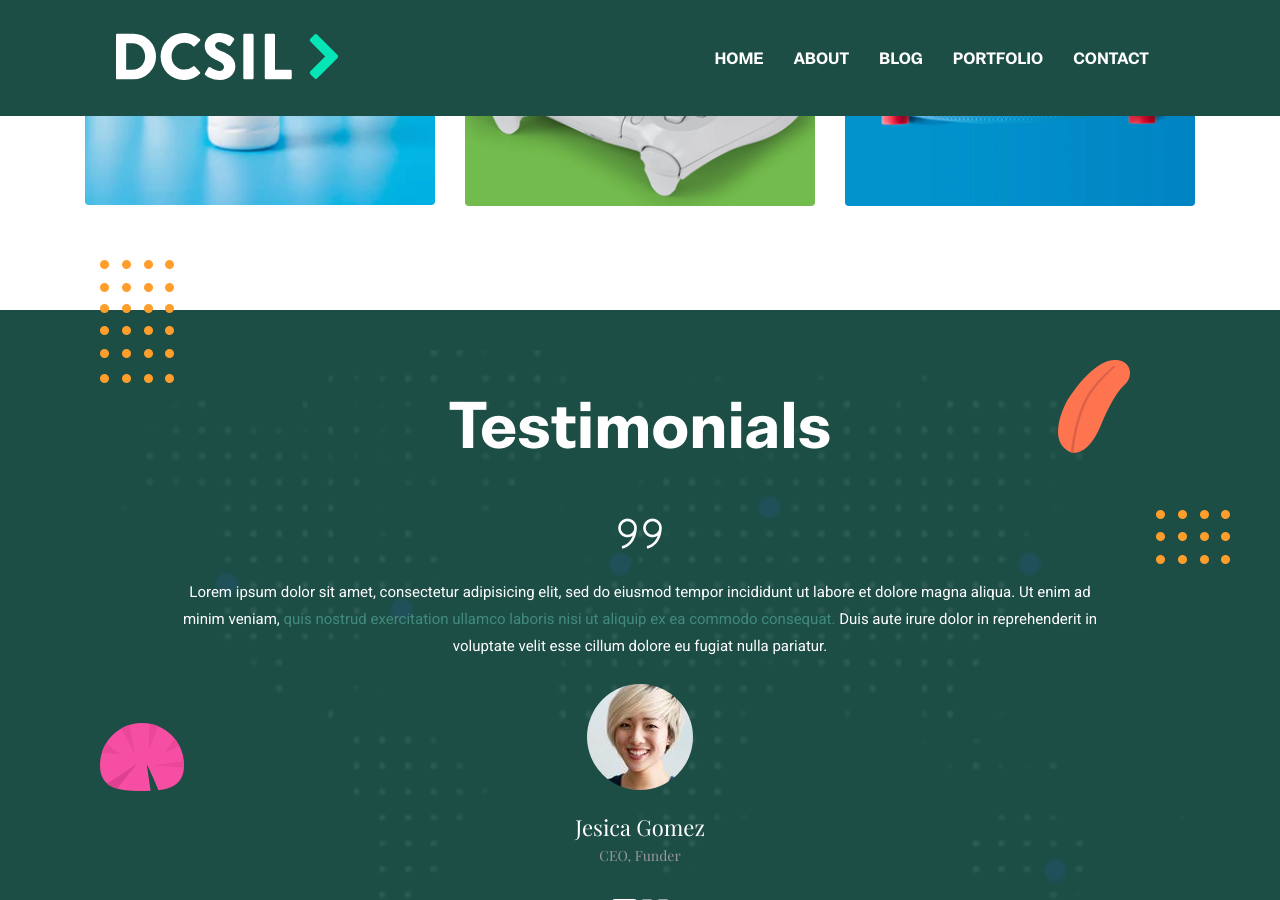
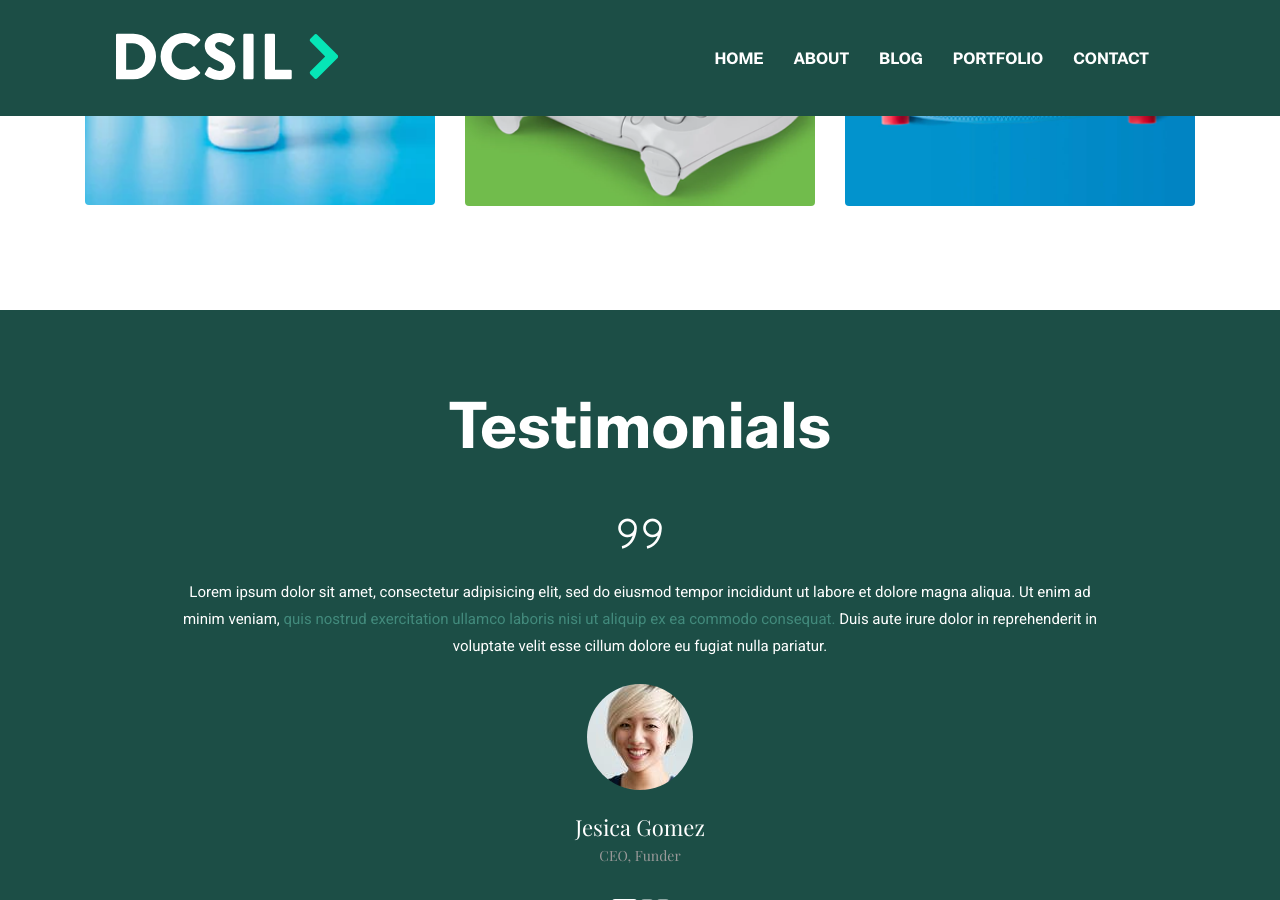
Before and after one commit to dcsil/website, a Jekyll site: the page built from index.html, in a window 1280 px wide and 900 px high, scrolled down 2326 px. Built offline with Jekyll 4.4.1, drawn with Linux system fonts in a browser that asks for light colours.

Commit message:
Update testimonial-section.html

```diff
--- a/_includes/testimonial-section.html
+++ b/_includes/testimonial-section.html
@@ -21,13 +21,6 @@
       </div>
     </div>
   </div>
-  <!-- bg shapes -->
-  <img src="{{ site.baseurl }}/assets/images/backgrounds/map.png" alt="map" class="img-fluid bg-map">
-  <img src="{{ site.baseurl }}/assets/images/illustrations/dots-group-v.png" alt="bg-shape" class="img-fluid bg-shape-1">
-  <img src="{{ site.baseurl }}/assets/images/illustrations/leaf-orange.png" alt="bg-shape" class="img-fluid bg-shape-2">
-  <img src="{{ site.baseurl }}/assets/images/illustrations/dots-group-sm.png" alt="bg-shape" class="img-fluid bg-shape-3">
-  <img src="{{ site.baseurl }}/assets/images/illustrations/leaf-pink-round.png" alt="bg-shape" class="img-fluid bg-shape-4">
-  <img src="{{ site.baseurl }}/assets/images/illustrations/leaf-cyan.png" alt="bg-shape" class="img-fluid bg-shape-5">
 </section>
 <!-- /testimonial -->
 {% endif %}
```
